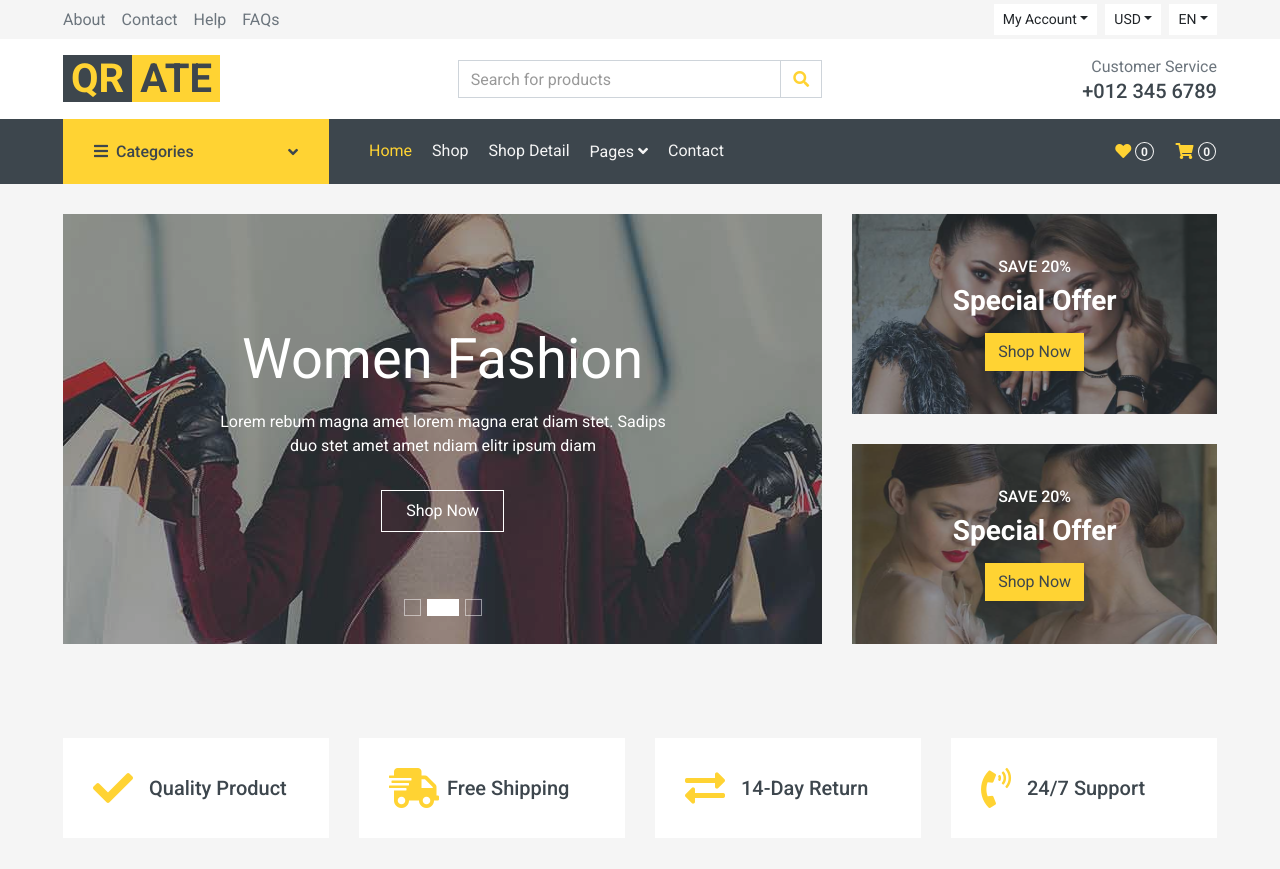
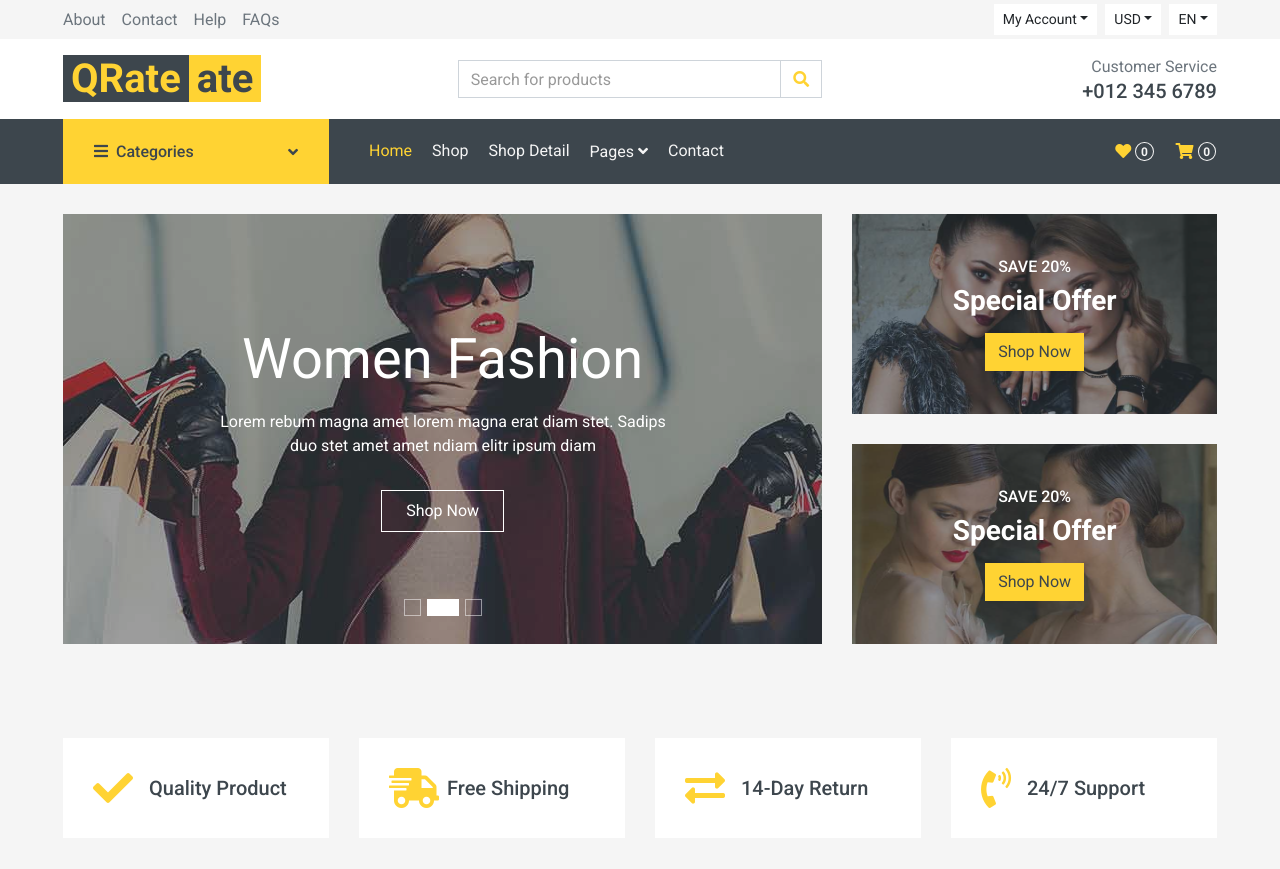
Before and after one commit to kaushalgyan/kaushalgyan.github.io, a plain HTML site: page index.html in a window 1280 px wide. Shown: the top 869 px of the page. Drawn offline with nearby package versions, Linux system fonts and the light colour scheme.

Commit message:
Update index.html

```diff
--- a/index.html
+++ b/index.html
@@ -79,8 +79,8 @@
         <div class="row align-items-center bg-light py-3 px-xl-5 d-none d-lg-flex">
             <div class="col-lg-4">
                 <a href="" class="text-decoration-none">
-                    <span class="h1 text-uppercase text-primary bg-dark px-2">QR</span>
-                    <span class="h1 text-uppercase text-dark bg-primary px-2 ml-n1">ate</span>
+                    <span class="h1  text-primary bg-dark px-2">QRate</span>
+                    <span class="h1 text-lowercase text-dark bg-primary px-2 ml-n1">ate</span>
                 </a>
             </div>
             <div class="col-lg-4 col-6 text-left">
```
